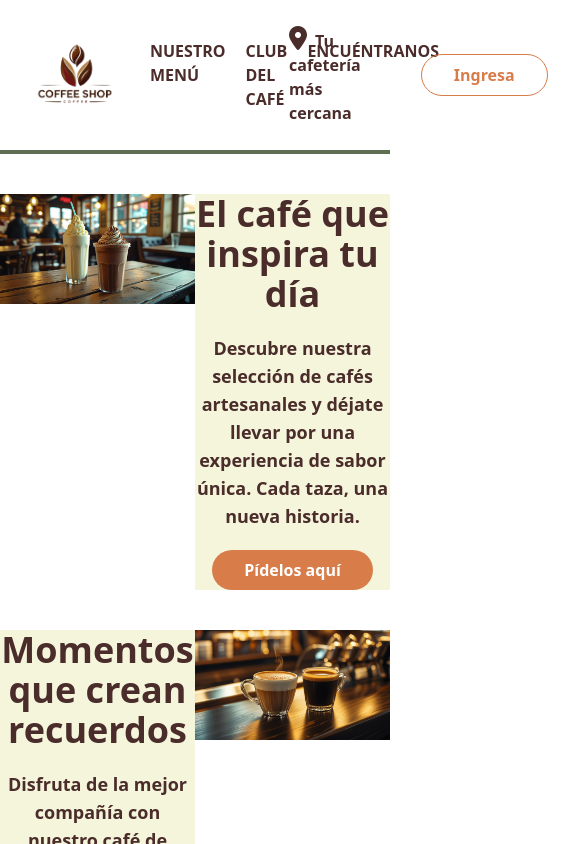
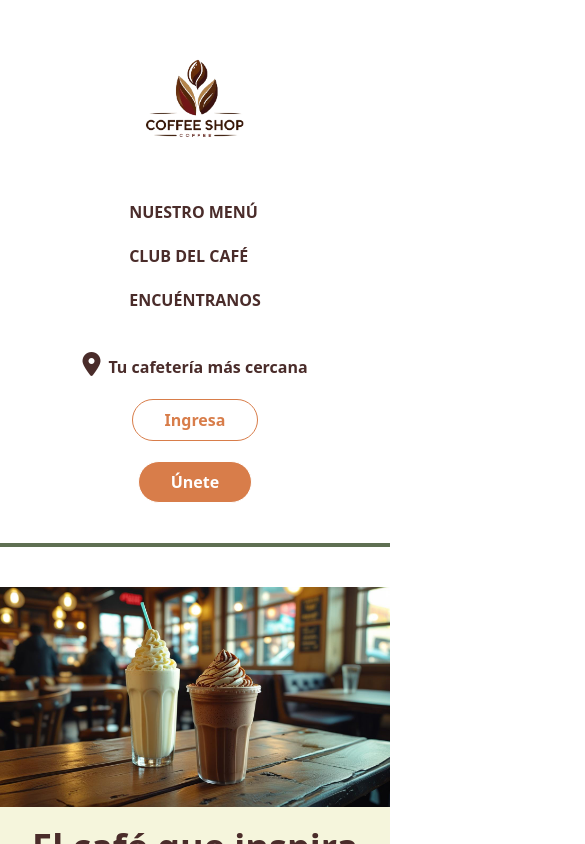
Before and after one commit to bryanmsombra27/templates-ssr, an Angular app: page / in a window 390 px wide. Shown: the top 844 px of the page, 585 px wide, since content can reach past the window. Built offline with nearby package versions, Linux system fonts and the light colour scheme.

Commit message:
adding responsive

```diff
--- a/src/app/components/hero/hero.html
+++ b/src/app/components/hero/hero.html
@@ -1,7 +1,8 @@
-<section class="max-w-[1200px]  grid grid-cols-2 min-h-[25vh] mx-auto mt-10">
+<!-- <section class="max-w-[1200px]  grid grid-cols-2 min-h-[25vh] mx-auto mt-10"> -->
+<section class="container px-0 grid-cols-1    grid  min-h-[25vh] mx-auto mt-10    md:px-20  md:grid-cols-2  ">
     <img src="{{image()}}" class="hero-image  {{invertOrder() && 'order-1' }} " alt="{{imageAlt()}}">
 
-    <div class="flex flex-col  justify-center" [ngStyle]="{'background':heroBackground()}">
+    <div class="flex flex-col p-5   justify-center" [ngStyle]="{'background':heroBackground()}">
         <h4 class="text-[#4A2C2A] text-4xl font-bold text-center">{{title()}}</h4>
         <p class="text-[#4A2C2A] text-lg font-semibold  text-center my-5">{{description()}}
         </p>
--- a/src/app/components/navbar/navbar.css
+++ b/src/app/components/navbar/navbar.css
@@ -1,6 +1,6 @@
 .logo {
-  width: 150px;
-  height: 150px;
+  width: 200px;
+  height: 200px;
   aspect-ratio: 1/1;
   object-fit: contain;
 }
--- a/src/app/components/navbar/navbar.html
+++ b/src/app/components/navbar/navbar.html
@@ -1,9 +1,10 @@
 <header class="border-b-4 border-[#5F6F52] ">
-    <div class="flex justify-between items-center container mx-auto max-w-[1200px]">
-        <div class="flex items-center ">
+    <!-- <div class="flex justify-between items-center container mx-auto max-w-[1200px]"> -->
+    <div class="flex justify-between items-center container mx-auto flex-col px-0   md:flex-row md:px-20 ">
+        <div class="flex items-center flex-col md:flex-row">
             <img src="coffe-shop.png" class="logo" alt="coffee logo">
 
-            <nav class="flex gap-5">
+            <nav class="flex gap-5 flex-col md:flex-row">
                 <a href="#" class="uppercase font-bold text-[#4A2C2A]">Nuestro Menú</a>
                 <a href="#" class="uppercase font-bold text-[#4A2C2A]">Club del Café</a>
                 <a href="#" class="uppercase font-bold text-[#4A2C2A]">Encuéntranos</a>
@@ -13,12 +14,13 @@
         </div>
 
 
-        <div class="flex gap-15 items-center">
+        <div class="flex items-center gap-5  flex-col  my-10 md:my-0  md:flex-row md:gap-15">
             <p class="text-[#4A2C2A]">
                 <i class="fa-solid fa-location-dot mr-2 text-2xl"></i>
                 <span class="font-bold">Tu cafetería más cercana</span>
             </p>
-            <button class="font-bold border border-[#D87D4A] text-[#D87D4A] py-2 px-8 rounded-full cursor-pointer ">Ingresa</button>
+            <button
+                class="font-bold border border-[#D87D4A] text-[#D87D4A] py-2 px-8 rounded-full cursor-pointer ">Ingresa</button>
             <button
                 class="font-bold border py-2 px-8 rounded-full  cursor-pointer bg-[#D87D4A] text-white">Únete</button>
 
```
